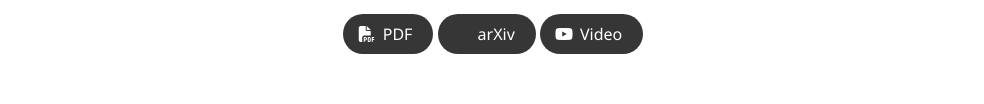
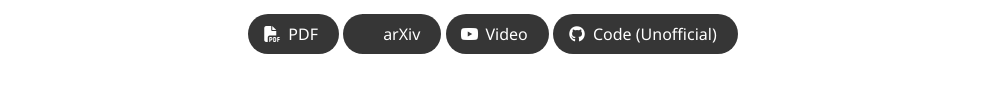
Before and after one commit to omriav/the-chosen-one, a plain HTML site: page index.html in a window 1280 px wide. Shown: the part 284-388 px from the top of the page, without its empty margins (147-1131 px from the left). Drawn offline with nearby package versions, Linux system fonts and the light colour scheme; some icons are missing; a web font is replaced by a local one.

Commit message:
Add unofficial code link.

```diff
--- a/index.html
+++ b/index.html
@@ -134,15 +134,15 @@
                 </span>
 
                 <!-- Code Link. -->
-                <!-- <span class="link-block">
-                  <a href="https://github.com/omriav/blended-latent-diffusion"
+                <span class="link-block">
+                  <a href="https://github.com/ZichengDuan/TheChosenOne"
                     class="external-link button is-normal is-rounded is-dark">
                     <span class="icon">
                       <i class="fab fa-github"></i>
                     </span>
-                    <span>Code</span>
+                    <span>Code (Unofficial)</span>
                   </a>
-                </span> -->
+                </span>
 
               </div>
             </div>
```
